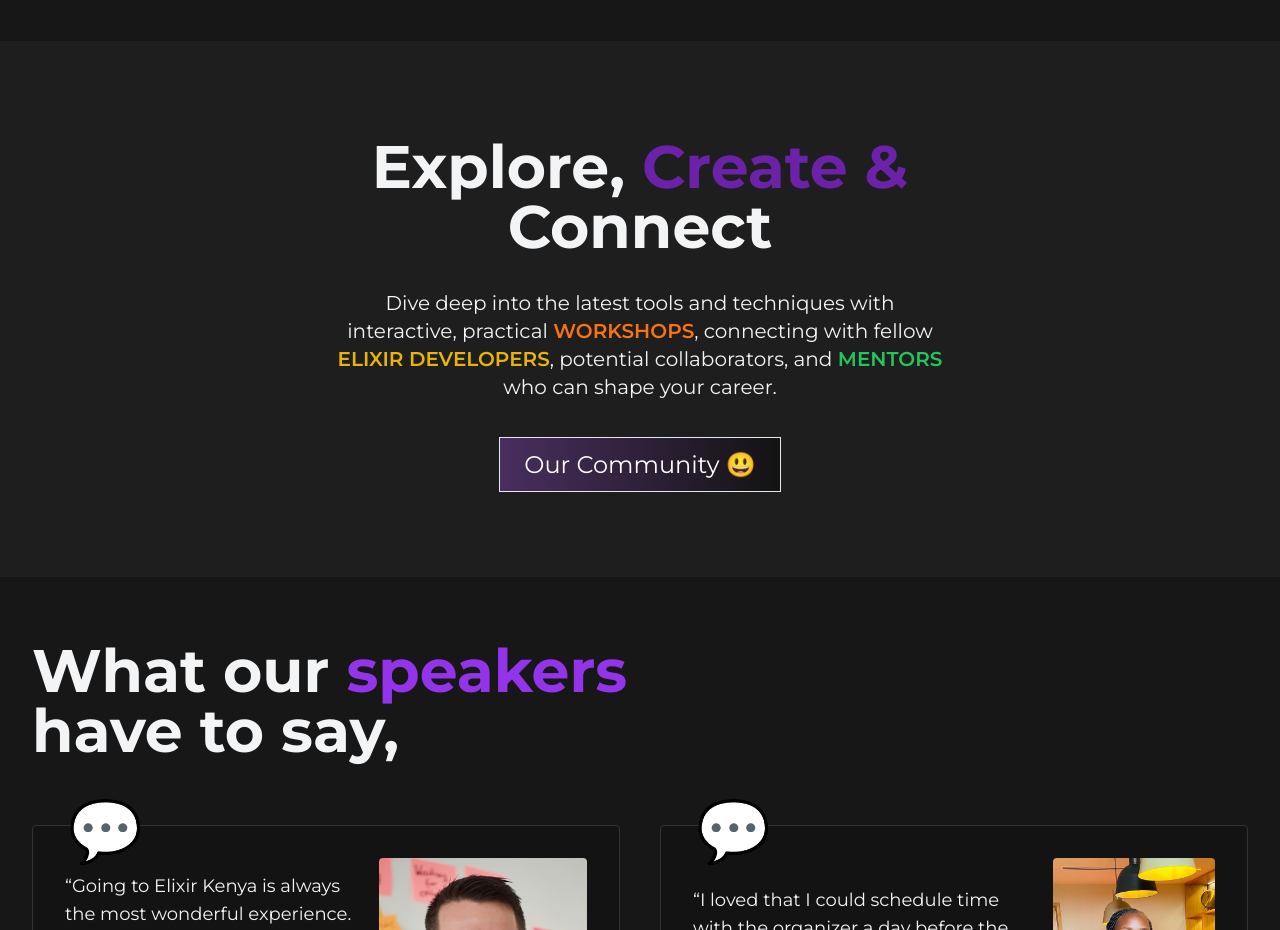
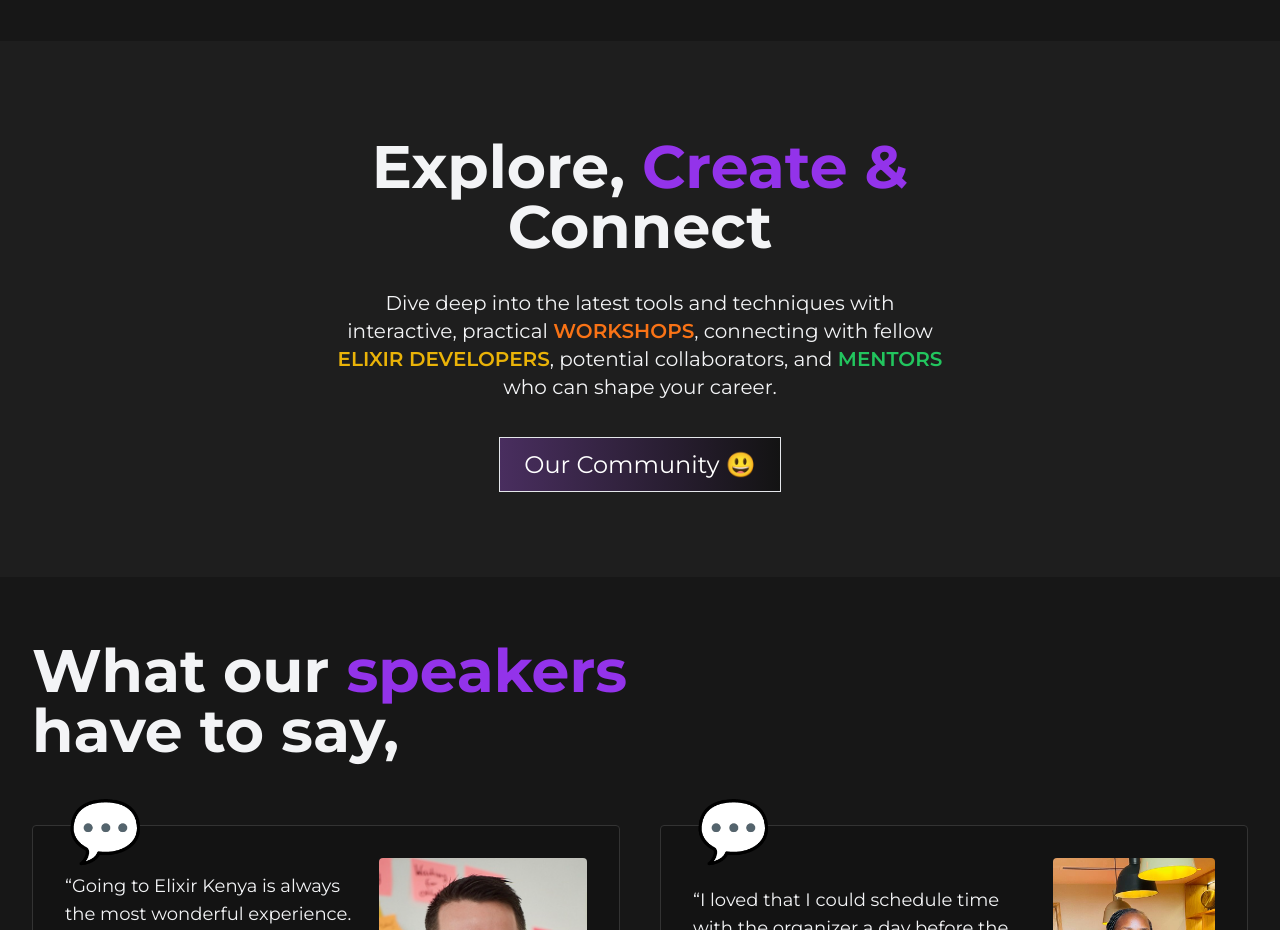
Before and after one commit to Podiihq/elixir-kenya, a React (Vite) app: page / in a window 1280 px wide. Shown: the part 2960-3890 px from the top of the page. Built offline with nearby package versions, Linux system fonts and the light colour scheme.

Commit message:
updated design

```diff
--- a/src/pages/Landing.tsx
+++ b/src/pages/Landing.tsx
@@ -218,7 +218,7 @@
               <div className=" text-center">
                 <div className="">
                   <p className="text-5xl lg:text-6xl font-bold leading-none text-center">
-                    Explore, <span className="text-purple-800">Create & </span>{" "}
+                    Explore, <span className="text-purple-600">Create & </span>{" "}
                     <br></br>
                     Connect
                   </p>
```
